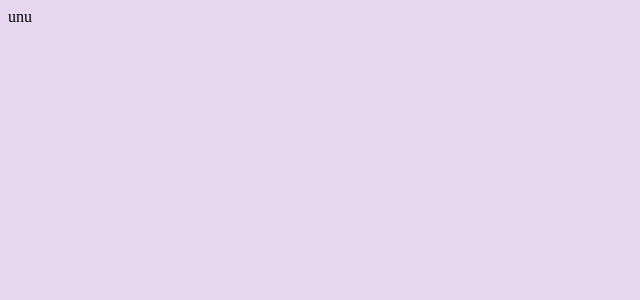
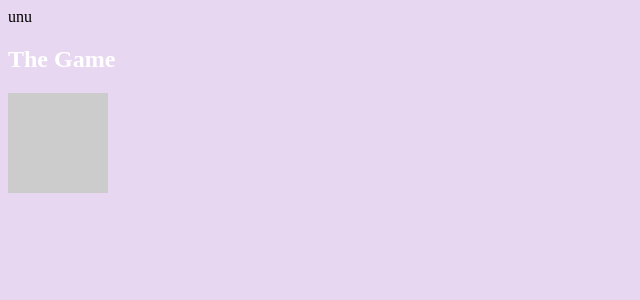
Before and after one commit to MatheusDev/snake-game, a React (Create React App) app: page / in a window 1280 px wide. Shown: the top 300 px of the page, without its empty margins (0-640 px from the left). Built offline with nearby package versions, Linux system fonts and the light colour scheme.

Commit message:
create style

```diff
--- a/electron/main.js
+++ b/electron/main.js
@@ -4,7 +4,8 @@ const url = require('url')
 
 function mainWindow(){
   let mainWindow = new BrowserWindow({
-    title: 'test',
+    title: 'Snake-game',
+    backgroundColor: '#E8D7F1',
     webPreferences: {
       nodeIntegration: true
     }
--- a/package.json
+++ b/package.json
@@ -13,6 +13,7 @@
     "styled-components": "^5.1.1"
   },
   "scripts": {
+    "dev:electron:react": "",
     "dev:electron": "react-scripts start && electron .",
     "dev": "electron .",
     "start": "react-scripts start",
--- a/src/App.js
+++ b/src/App.js
@@ -1,5 +1,5 @@
 import React from 'react';
-import Game from './components/Game'
+import Game from './components/Game/index'
 
 function App() {
   return (
--- a/src/components/Game/index.jsx
+++ b/src/components/Game/index.jsx
@@ -1,10 +1,15 @@
 import React from 'react';
+import { Canvas } from './styled'
+
 
 class Game extends React.Component {
 
   render() {
     return(
-      <canvas height="100px" width="100px">j</canvas>
+      <section>
+        <h1>The Game</h1>
+        <Canvas height="100" width="100"></Canvas>
+      </section>
     )
   }
 }
--- a/src/components/Game/styled.js
+++ b/src/components/Game/styled.js
@@ -0,0 +1,5 @@
+import styled from 'styled-components';
+
+export const Canvas = styled.canvas`
+  background-color: #ccc
+`;
```
Also changed, not shown: src/windows/Game/index.js (deleted, +0 -19 lines).
